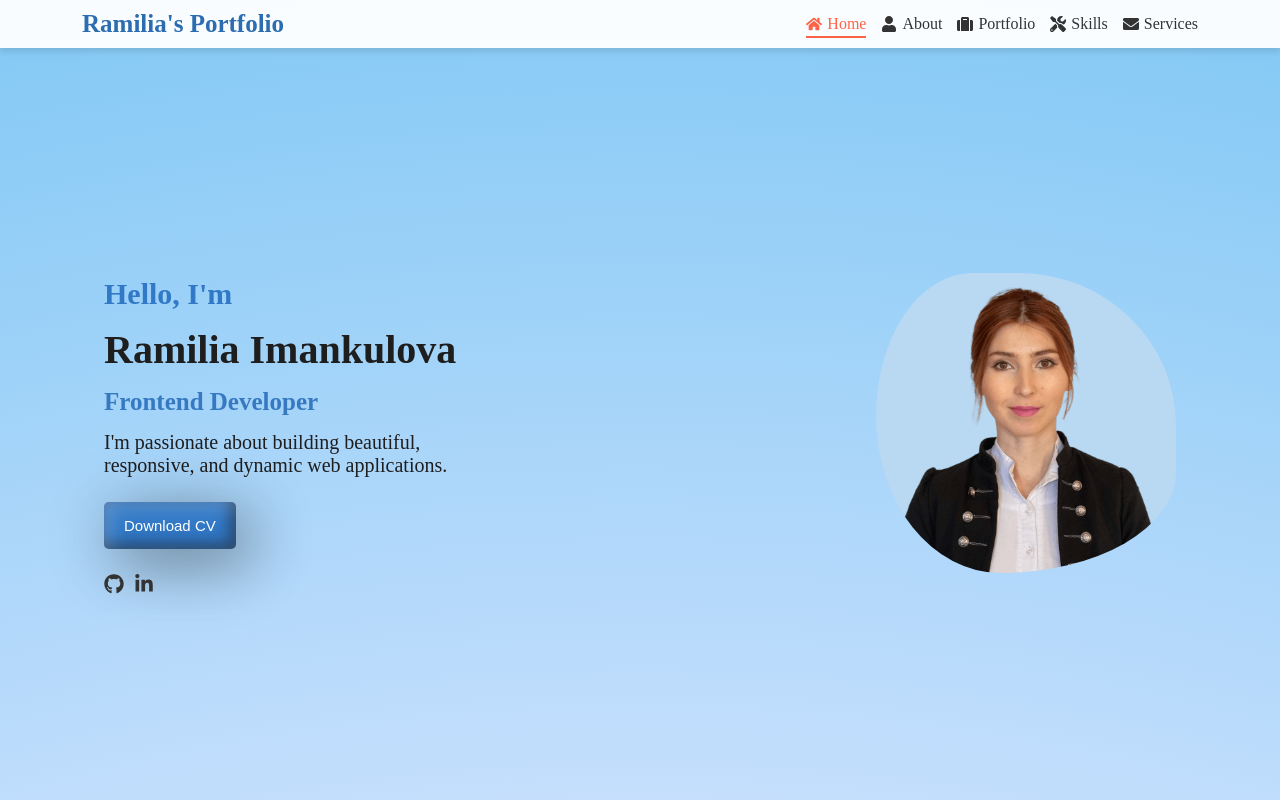
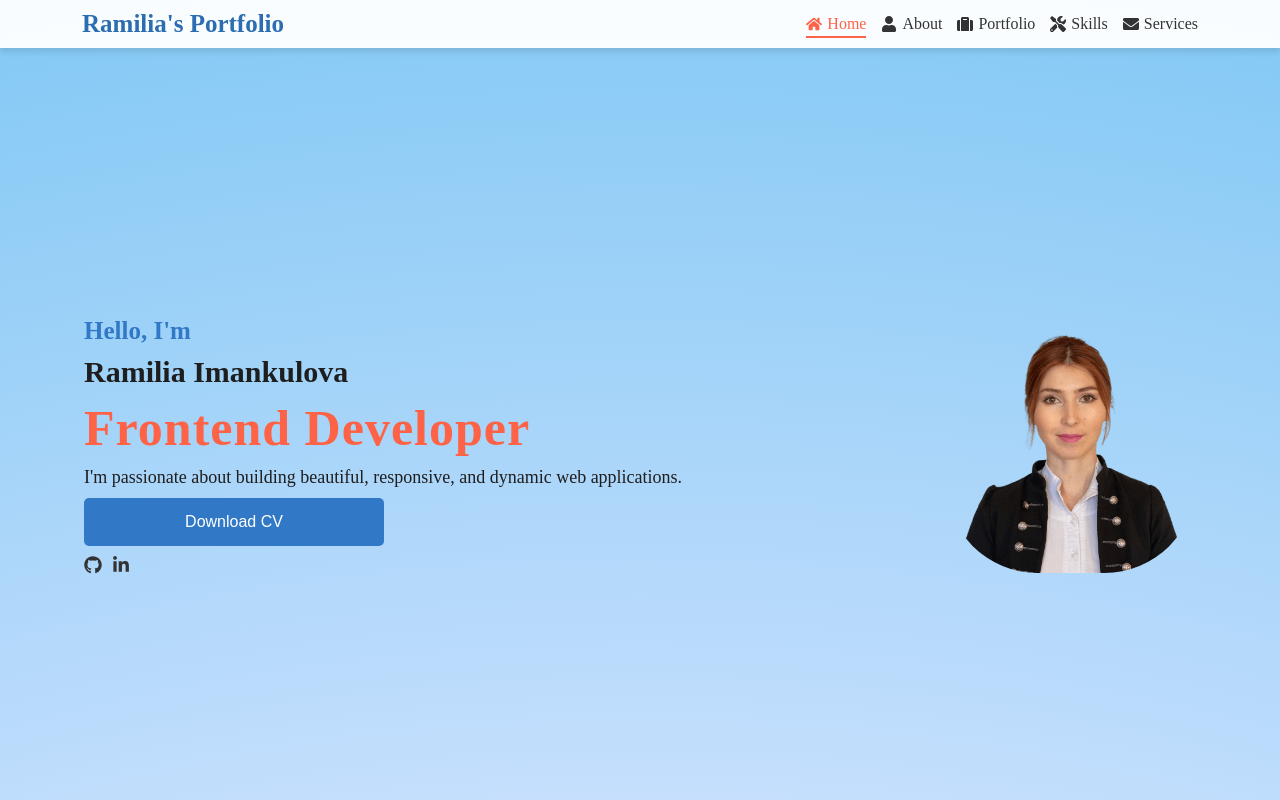
Before and after one commit to Ramilia3110/portfolio, a React (Vite) app: page / in a window 1280 px wide. Shown: the top 800 px of the page. Built offline with nearby package versions, Linux system fonts and the light colour scheme.

Commit message:
add animation in hero section

```diff
--- a/src/components/hero/Hero.jsx
+++ b/src/components/hero/Hero.jsx
@@ -1,7 +1,7 @@
 import React from "react";
 import { motion } from "framer-motion";
 import s from "./Hero.module.scss";
-import { FaGithub, FaInstagram, FaLinkedinIn } from "react-icons/fa";
+import { FaGithub, FaLinkedinIn } from "react-icons/fa";
 
 const Hero = () => {
   const downloadCV = () => {
@@ -16,25 +16,24 @@ const Hero = () => {
       className={s.hero}
       initial={{ opacity: 0 }}
       animate={{ opacity: 1 }}
-      transition={{ duration: 1.5 }}
+      transition={{ duration: 1.5, ease: "easeInOut" }}
     >
       <div className={s.hero_content}>
-        {/* Hero Text */}
+        {/* Text Section */}
         <motion.div
           className={s.hero_text}
           initial={{ x: -100, opacity: 0 }}
           animate={{ x: 0, opacity: 1 }}
-          transition={{ delay: 0.3, duration: 1 }}
+          transition={{ delay: 0.3, duration: 1, ease: "easeOut" }}
         >
           <h3>Hello, I'm</h3>
           <h1>Ramilia Imankulova</h1>
-          <h5 className={s.animatedText}>Frontend Developer</h5>
+          <h5>Frontend Developer</h5>
           <p>
             I'm passionate about building beautiful, responsive, and dynamic web
             applications.
           </p>
 
-          {/* Download CV Button */}
           <motion.button
             className={s.downloadCV}
             onClick={downloadCV}
@@ -44,50 +43,35 @@ const Hero = () => {
             Download CV
           </motion.button>
 
-          {/* Social Media Icons */}
           <div className={s.social}>
             <motion.a
               href="https://github.com/Ramilia3110"
               target="_blank"
               rel="noopener noreferrer"
-              aria-label="GitHub"
               whileHover={{ scale: 1.2 }}
               whileTap={{ scale: 0.9 }}
             >
-              <FaGithub className={s.social_icon} />
+              <FaGithub />
             </motion.a>
-            {/* <motion.a
-              href="https://instagram.com/your-instagram-username"
-              target="_blank"
-              rel="noopener noreferrer"
-              aria-label="Instagram"
-              whileHover={{ scale: 1.2 }}
-              whileTap={{ scale: 0.9 }}
-            >
-              <FaInstagram className={s.social_icon} />
-            </motion.a> */}
             <motion.a
               href="https://www.linkedin.com/in/ramilia-imankulova-88825415b/"
               target="_blank"
               rel="noopener noreferrer"
-              aria-label="LinkedIn"
               whileHover={{ scale: 1.2 }}
               whileTap={{ scale: 0.9 }}
             >
-              <FaLinkedinIn className={s.social_icon} />
+              <FaLinkedinIn />
             </motion.a>
           </div>
         </motion.div>
 
-        {/* Hero Image */}
-        <div className={s.images}>
-          <motion.div
-            className={s.hero_img}
-            initial={{ scale: 0 }}
-            animate={{ scale: 1 }}
-            transition={{ delay: 1, duration: 1.5 }}
-          ></motion.div>
-        </div>
+        {/* Image Section */}
+        <motion.div
+          className={s.hero_img}
+          initial={{ x: 100, opacity: 0 }}
+          animate={{ x: 0, opacity: 1 }}
+          transition={{ delay: 1, duration: 1.5, ease: "easeInOut" }}
+        />
       </div>
     </motion.div>
   );
--- a/src/components/hero/Hero.module.scss
+++ b/src/components/hero/Hero.module.scss
@@ -4,132 +4,108 @@
   padding: 2rem;
   display: flex;
   flex-direction: column;
+  justify-content: center;
   align-items: center;
-  justify-content: center;
-  position: relative;
   height: 100vh;
+  box-sizing: border-box;
 
   .hero_content {
     display: flex;
     flex-direction: column;
     align-items: center;
-    justify-content: space-between;
+    justify-content: center;
+    gap: 2rem;
     width: 100%;
-    margin-bottom: 2rem;
+    animation: fadeIn 2s ease-out;
 
     @media (min-width: 768px) {
       flex-direction: row;
       justify-content: space-between;
-      padding: 0 2rem;
     }
   }
 
   .hero_text {
+    text-align: left;
     display: flex;
     flex-direction: column;
-    align-items: center;
-    text-align: center;
-    gap: 1.5rem;
+    gap: 1rem;
+    animation: fadeInUp 1.5s ease-out;
 
     h3 {
       font-size: 2.5rem;
       color: #3178c6;
+      animation: slideInLeft 2s ease-out;
     }
 
     h1 {
-      font-size: 3.5rem;
+      font-size: 3rem;
+      animation: fadeInUp 2s ease-out;
     }
 
     h5 {
-      font-size: 2.3rem;
-      color: #fffb96;
-      animation: animateText 2s infinite;
+      font-size: 5rem;
+      color: #ff6347;
+      letter-spacing: 0.1rem;
+      overflow: hidden;
+      white-space: nowrap;
+      animation: typing 2s 2s steps(18),
+        cursor 0.4s 2s step-end infinite alternate;
     }
 
     p {
-      font-size: 1.6rem;
-      max-width: 40rem;
+      font-size: 1.8rem;
+
       margin: 0 auto;
+      animation: fadeInUp 2s ease-out;
     }
 
-    @media (min-width: 768px) {
-      text-align: left;
-      align-items: flex-start;
-      padding-right: 2rem;
+    @media (max-width: 768px) {
+      text-align: center;
+      align-items: center;
 
       h3 {
+        font-size: 1.8rem;
+      }
+
+      h1 {
+        font-size: 2.5rem;
+      }
+
+      h5 {
         font-size: 3rem;
       }
 
-      h1 {
-        font-size: 4rem;
-      }
-
-      h5 {
-        font-size: 2.5rem;
-      }
-
       p {
-        font-size: 2rem;
+        font-size: 1.5rem;
       }
     }
   }
 
   .downloadCV {
-    margin-top: 1rem;
     padding: 1.5rem 2rem;
-    box-shadow: 15px 15px 55px rgba($color: #000000, $alpha: 0.25),
-      10px 10px 70px rgba($color: #000000, $alpha: 0.25),
-      inset 5px 5px 20px rgba($color: #ffffff, $alpha: 0.25),
-      inset -5px -5px 15px rgba($color: #000000, $alpha: 0.55);
-    background-color: #3178c6;
+    background: #3178c6;
     color: white;
     border: none;
     border-radius: 5px;
-    font-size: 1.5rem;
+    font-size: 1.6rem;
     cursor: pointer;
-    transition: background-color 0.3s ease-in-out;
+    transition: background 0.3s ease;
+    animation: fadeInUp 2.5s ease-out;
+    max-width: 30rem;
 
     &:hover {
-      background-color: #285e8e;
-    }
-  }
-
-  .images {
-    position: relative;
-    display: flex;
-    flex-direction: column;
-  }
-
-  .hero_img {
-    width: 25rem;
-    height: 25rem;
-    border-radius: 50%;
-    background-image: url("../../assets/hero.png");
-    background-size: cover;
-    background-color: #b9d9f3;
-    background-position: center center;
-    z-index: 1;
-    position: relative;
-    margin-bottom: 3rem;
-    overflow: hidden;
-    animation: animate 5s ease-in-out infinite;
-    transition: all 1s ease-in-out;
-
-    @media (min-width: 768px) {
-      width: 30rem;
-      height: 30rem;
+      background: #285e8e;
     }
   }
 
   .social {
     display: flex;
-    justify-content: center;
+
     gap: 1rem;
-    margin-top: 1rem;
+    animation: fadeInUp 2.5s ease-out;
 
     a {
-      font-size: 2rem;
+      font-size: 1.8rem;
       color: #333;
       transition: color 0.3s ease;
 
@@ -139,32 +115,83 @@
     }
   }
 
-  .social_icon {
-    color: #333;
-    transition: color 0.3s;
+  .hero_img {
+    width: 20rem;
+    height: 20rem;
+    background: url("../../assets/hero.png") center / cover no-repeat;
+    border-radius: 50%;
+    animation: morph 4s ease-in-out infinite, fadeInUp 2.5s ease-out;
 
-    &:hover {
-      color: #0077b5;
+    @media (min-width: 768px) {
+      width: 25rem;
+      height: 25rem;
+    }
+
+    @media (max-width: 768px) {
+      width: 18rem;
+      height: 18rem;
     }
   }
 }
 
-@keyframes animate {
-  0%,
-  100% {
-    border-radius: 60% 40% 30% 70% / 60% 30% 70% 40%;
+/* Typing Animation */
+@keyframes typing {
+  from {
+    width: 0;
   }
-  50% {
-    border-radius: 30% 60% 70% 40% / 50% 60% 30% 60%;
+  to {
+    width: 100%;
   }
 }
 
-@keyframes animateText {
+/* Cursor Animation */
+@keyframes cursor {
+  50% {
+    border-color: transparent;
+  }
+}
+
+/* Fade-In Effect */
+@keyframes fadeIn {
+  from {
+    opacity: 0;
+  }
+  to {
+    opacity: 1;
+  }
+}
+
+/* Fade-In Up Effect */
+@keyframes fadeInUp {
+  from {
+    opacity: 0;
+    transform: translateY(30px);
+  }
+  to {
+    opacity: 1;
+    transform: translateY(0);
+  }
+}
+
+/* Slide-In Left Effect */
+@keyframes slideInLeft {
+  from {
+    opacity: 0;
+    transform: translateX(-30px);
+  }
+  to {
+    opacity: 1;
+    transform: translateX(0);
+  }
+}
+
+/* Morphing Animation for Hero Image */
+@keyframes morph {
   0%,
   100% {
-    color: orange;
+    border-radius: 50%;
   }
   50% {
-    color: #3178c6;
+    border-radius: 30%;
   }
 }
--- a/src/components/skills/Skills.module.scss
+++ b/src/components/skills/Skills.module.scss
@@ -39,7 +39,7 @@
     255,
     255,
     255,
-    0.8
+    0.9
   ); /* Slight transparency for cards */
   padding: 2rem;
   border-radius: 10px;
@@ -72,7 +72,11 @@
 
   .progressBar {
     height: 100%;
-    background-image: linear-gradient(90deg, #3178c6, #4585cb);
+    background-image: linear-gradient(
+      90deg,
+      rgba(#037cfc, 0.4),
+      rgba(#63acfa, 0.3)
+    );
     border-radius: 20px;
     box-shadow: inset 0 2px 4px rgba(255, 255, 255, 0.3),
       /* Light inner shadow */ inset 0 -1px 3px rgba(0, 0, 0, 0.3); /* Dark inner shadow */
@@ -100,7 +104,11 @@
     width: 100px;
     height: 100px;
     border-radius: 50%;
-    background-image: conic-gradient(#3e98f9, #4585cb, #69a2de);
+    background-image: conic-gradient(
+      rgba(#9232f9, 0.6),
+      rgba(#63acfa, 0.5),
+      rgba(#69a2de, 0.7)
+    );
     display: flex;
     justify-content: center;
     align-items: center;
@@ -111,7 +119,6 @@
     color: #fff;
     font-weight: bold;
     transition: transform 0.5s ease-in-out;
-    background-color: #4577eb;
 
     &:hover {
       transform: scale(1.1);
```
